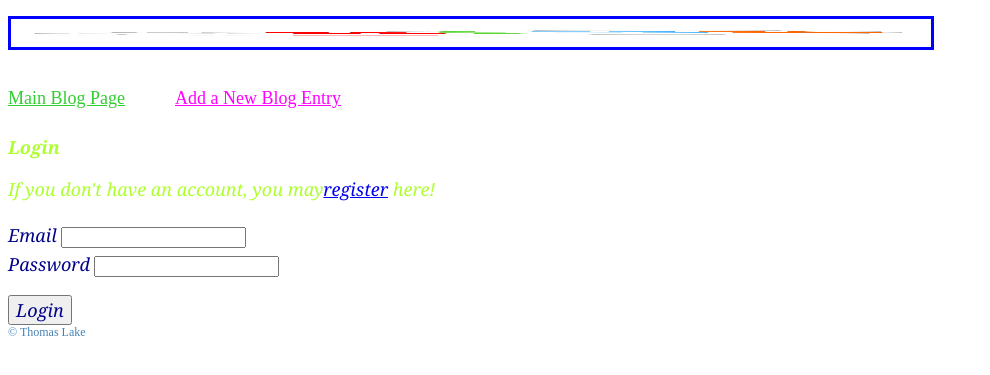
After one commit to xhsker/blogz, a Flask app: page /login in a window 1280 px wide. The commit adds this page. Shown: the top 375 px of the page, without its empty margins (0-990 px from the left). Run offline with Flask 2, Linux system fonts and the light colour scheme.

Commit message:
time to save

```diff
--- a/Static/stylesheet.css
+++ b/Static/stylesheet.css
@@ -2,21 +2,27 @@
 
 
 .horse {
-    display: block;
     margin-left: auto;
     margin-right: auto;
-    width: 550px;
-    height: 450px;
+    width: 900px;
+    height: 8px;
     padding: 10px;
     border: 3px solid blue;
 text-align: center;
 }
 
+.dog {
+    color: greenyellow;
+    font-family: Cambria;
+    font-style: italic;
+    font-size: 18px;
+}
 
 .help{
     color: darkblue;
     font-family: Cambria;
     font-style: italic;
+    font-size: 18px;
 }
 
 .error{
@@ -40,3 +46,13 @@ text-align: center;
     font-family: Arial, Helvetica, sans-serif;
     font-size: 40px;
 }
+
+.label1{
+    color:darkred;
+    font-size: 18px;
+    display: block;
+}
+
+.submit1{
+    color: navy;
+}
--- a/main.py
+++ b/main.py
@@ -2,9 +2,10 @@ from flask import Flask, request, redirect, render_template, session, flash
 from flask_sqlalchemy import SQLAlchemy
 
 
+
 app = Flask(__name__)
 app.config['DEBUG'] = True
-app.config['SQLALCHEMY_DATABASE_URI'] = 'mysql+pymysql://build-a-blog:build-a-blog@localhost:3306/build-a-blog'
+app.config['SQLALCHEMY_DATABASE_URI'] = 'mysql+pymysql://blogz:blogz@localhost:8889/blogz'
 app.config['SQLALCHEMY_ECHO'] = True
 db = SQLAlchemy(app)
 app.secret_key = 'SecretKey@'
@@ -17,37 +18,107 @@ class Blog(db.Model):
     id = db.Column(db.Integer, primary_key=True)
     title = db.Column(db.String(120))
     body = db.Column(db.String(2500))
+    owner_id = db.Column(db.Integer, db.ForeignKey('user.id'))
 
 
-    def __init__(self,title,body):
+    def __init__(self, title, body, owner, created=None):
         self.title = title
         self.body = body
-
+        self.owner = owner
 
     def __repr__(self):
         return'<Title %r>' % self.title
 
 
-def current_blog():
-    return Blog.query.all()
+class User(db.Model):
+    id = db.Column(db.Integer, primary_key=True)
+    email = db.Column(db.String(120), unique=True)
+    password= db.Column(db.String(120))
+    blogs = db.relationship('Blog', backref='owner')
+
+    def __init__(self, email, password):
+        self.email = email
+        self.password = password
+
+@app.before_request
+def allowed_login():
+    allowed_login = ['login', 'register', 'blog', 'index']
+    if request.endpoint not in allowed_login and 'email' not in session:
+        flash ('Must login in!')
+        print(request.endpoint)
+        return redirect('/login')
+
+@app.route('/login', methods=['POST', 'GET'])
+def login():
+    if request.method == 'POST':
+        email = request.form['email']
+        password = request.form['password']
+        user = User.query.filter_by(email=email).first()
+        if user and user.password == password:
+            session['email'] = email
+            flash ('You are logged in')
+            return redirect ('/newpost')
+        else:
+            flash('Password is incorrect, or User is not registered', 'error')
+
+    return render_template('login.html')
+
+@app.route('/register', methods=["POST", "GET"])
+def register():
+    if request.method == 'POST':
+        email = request.form['email']
+        password = request.form['password']
+        verify = request.form['verify_password']
+        if password != verify:
+            flash("Passwords do not match")
+        else:
+            registered_user = User.query.filter_by(email = email).first()
+
+        if not registered_user:
+            new_user = User(email, password)
+            db.session.add(new_user)
+            db.session.commit()
+            session['email'] = email
+            return redirect('/newpost')
+        else:
+            flash ("User email already exist")
+
+    return render_template('register.html')
+
+app.route('/logout')
+def logout():
+    del session['email']
+    return redirect('/')
+
+@app.route('/', methods=['GET'])
+@app.route('/blog', methods=['POST'])
+def index():
+    post_id = request.args.get('id', "")
+    if post_id == "":
+        posts = Blog.query.order_by("Blog.id DESC").all()
+        return render_template('blog_list.html', posts=posts)
+    post = Blog.query.filter_by(id=post_id).first()
+    return render_template('newpost.html', post=post, post_id=post_id)
 
 
-@app.route("/newpost", methods=['POST', 'GET'])
-def newpost():
+@app.route("/newpost", methods=['POST'])
+def add_newpost():
 
     if request.method == 'POST':
         title = request.form['title']
         body = request.form['body']
-
+        owner = User.query.filter_by(email=session['email']).first()
 
         if not title:
             flash('Please enter a title for your blog entry!')
+            body = request.form['body']
             return redirect('/newpost')
         if not body:
             flash('Please add your entry into your blog!')
+            title=request.form['title']
             return redirect('/newpost')
 
-        newblog = Blog(title, body)
+        newblog = Blog(title, body, owner)
         db.session.add(newblog)
         db.session.commit()
         blog_now = "./blog?id=" + str(newblog.id)
@@ -57,18 +128,18 @@ def newpost():
     return render_template('newpost.html')
 
 
-@app.route('/blog', methods=['POST', 'GET'])
-def index():
+#@app.route('/blog', methods=['POST', 'GET'])
+#def index2():
 
-    if request.args:
-        id = request.args.get('id')
-        blog = Blog.query.get(id)
-        title = blog.title
-        body = blog.body
-        return render_template('onepost.html', title=title, body=body)
+#   if request.args:
+#        id = request.args.get('id')
+#        blog = Blog.query.get(id)
+#        title = blog.title
+#        body = blog.body
+#        return render_template('onepost.html', title=title, body=body)
 
 
-    return render_template('blog.html', blogs=current_blog())
+#    return render_template('blog.html', blogs=current_blog())
 
 
 if __name__ == '__main__':
--- a/templates/base.html
+++ b/templates/base.html
@@ -11,9 +11,10 @@
     <title class="help">Build a Blog</title>
 
 <body>
-
-
-
+    <p>
+        <img class='horse' src="static/images/Blog-image1.jpg" alt="Blog spelled in letters"/>
+    </p>
+</br>
         <table stlye="border-spacing:20px;">
             <tr>
             <td></td><span><a style="color:limegreen; font-size: 18px" href="/blog"> Main Blog Page</a></span></td>
@@ -24,7 +25,7 @@
             </tr>
     </table>
 
-    <img class="horse" src="static/images/Blog-image1.jpg" alt="Blog spelled in letters"/>
+
 
     {% with messages = get_flashed_messages() %}
     <ul>
--- /dev/null
+++ b/templates/login.html
@@ -0,0 +1,25 @@
+{% extends "base.html" %}
+
+{% block content %}
+
+<h1 class='dog'>Login</h1>
+
+<p class='dog'>If you don't have an account, you may<a href="/register">register</a> here!</span></p>
+
+<form action="/login" method='POST'>
+
+    <label class='help'>Email</label>
+    <input  type='text' name='email' value='{{email}}'/>
+    <span class="error"></span>
+</br>
+    <label class='help'>Password</label>
+    <input  type='text' name='Password'/>
+    <span class='error'></span>
+</br>
+</br>
+    <input class ='help' type='submit' value='Login'/>
+
+
+</form>
+
+{% endblock %}
```
Also changed, not shown: templates/blog.html (+11 -6 lines), templates/newpost.html (+5 -5 lines), templates/register.html (added, +24 -0 lines).
